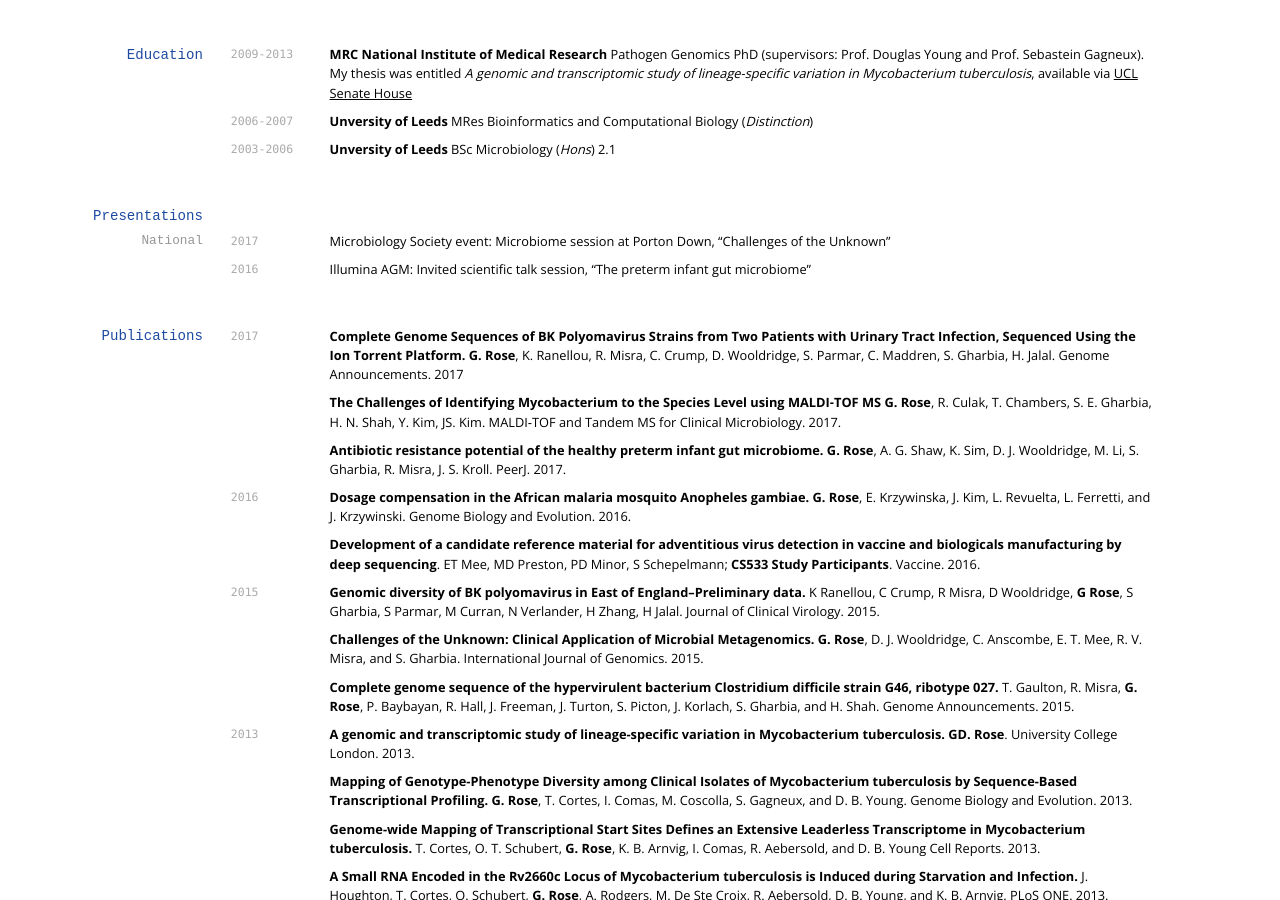
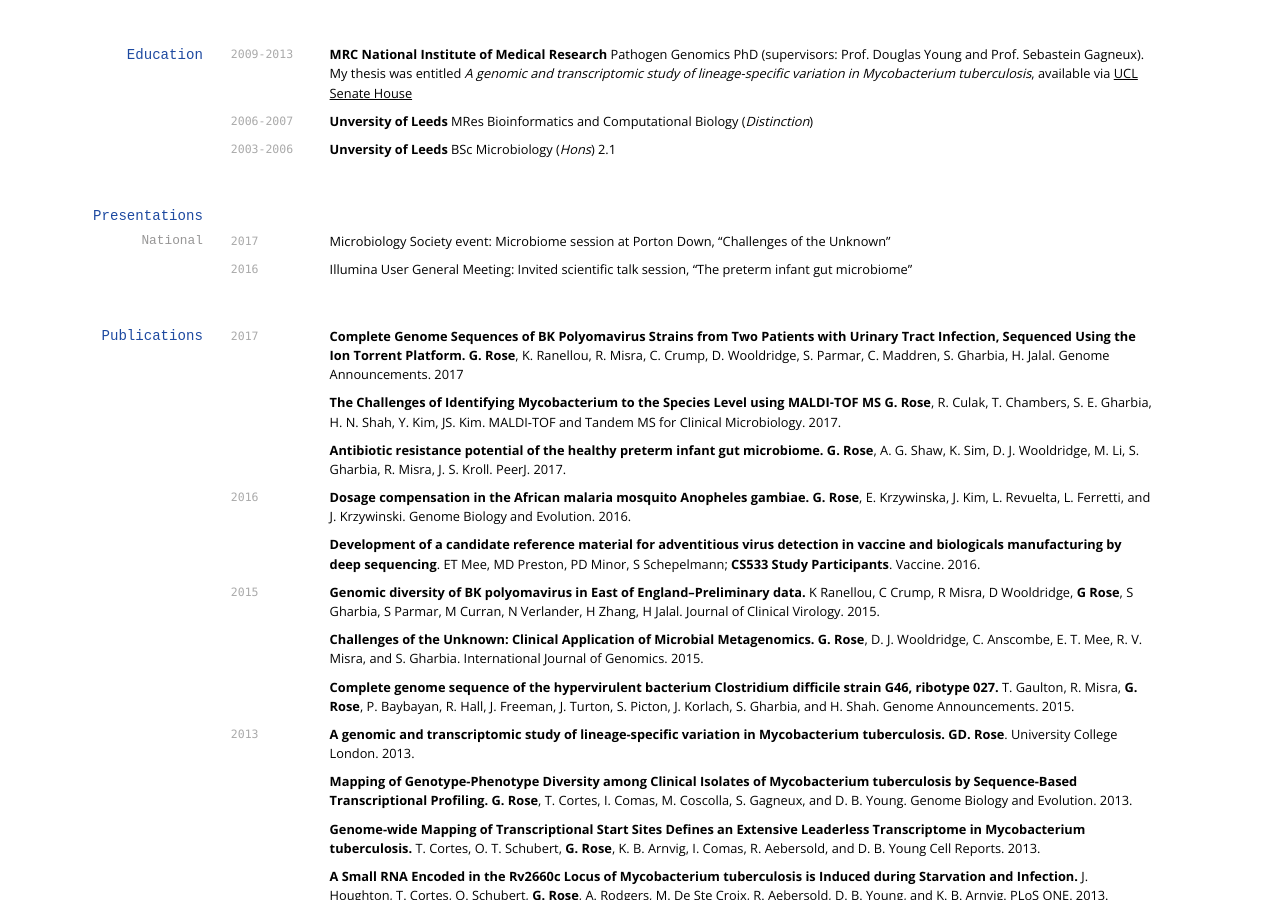
Before and after one commit to byronmews/cv, a Jekyll site: the page built from index.md, in a window 1280 px wide and 900 px high, scrolled down 598 px. Built offline with Jekyll 4.4.1, drawn with Linux system fonts in a browser that asks for light colours; nearby versions of some CDN libraries; some web fonts are replaced.

Commit message:
Update index.md

```diff
--- a/index.md
+++ b/index.md
@@ -61,7 +61,7 @@ __Unversity of Leeds__ BSc Microbiology (_Hons_) 2.1
 Microbiology Society event: Microbiome session at Porton Down, "Challenges of the Unknown"
 
 `2016`
-Illumina AGM: Invited scientific talk session, "The preterm infant gut microbiome"
+Illumina User General Meeting: Invited scientific talk session, "The preterm infant gut microbiome"
 
 
 ## Publications
```
